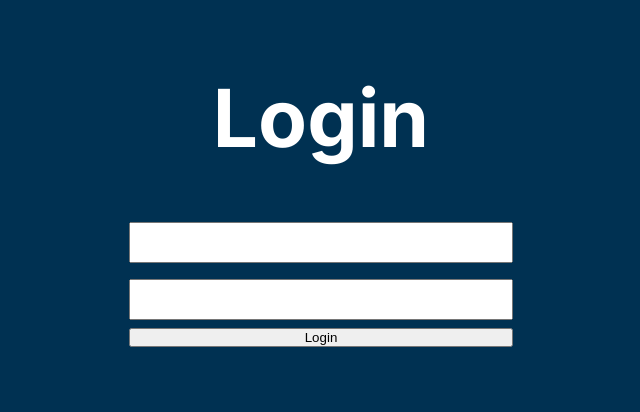
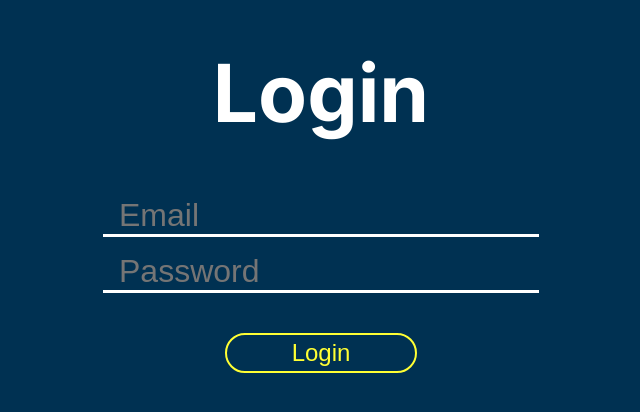
Before and after one commit to RenLevingar/jwt_authentication, a Next.js app: page / in a window 1280 px wide. Shown: the part 192-604 px from the top of the page, without its empty margins (319-959 px from the left). Built offline with nearby package versions, Linux system fonts and the light colour scheme.

Commit message:
CSS
Added a lot of new CSS to make the page look better.

```diff
--- /dev/null
+++ b/app/components/header.jsx
@@ -0,0 +1,13 @@
+import Link from "next/link";
+
+const header = () => {
+  return (
+    <div className="headerSection">
+        <Link href={"/home"}>Home</Link>
+        <Link href={"/profile"}>Profile</Link>
+        <Link href={"/"}>Logout</Link>
+    </div>
+  )
+}
+
+export default header
--- a/app/globals.css
+++ b/app/globals.css
@@ -11,6 +11,24 @@
     margin-bottom: 3rem;
 }
 
+/* header */
+.headerSection {
+    display: flex;
+    position: absolute;
+    justify-content: space-around;
+    top: 0;
+    background-color: #7C3626;
+    width: 100%;
+    align-items: center;
+}
+a{
+    color: white;
+    font-size: 2rem;
+    padding: 0.25rem;
+    text-decoration: none;
+    font-weight: 500;
+}
+
 /* login page */
 .loginSection{
     display: flex;
@@ -22,29 +40,57 @@
     display: flex;
     flex-direction: column;
     text-align: center;
+    align-items: center;
     width: 30vw;
 }
 input{
     margin-top: 0.5rem;
     margin-bottom: 0.5rem;
-    font-size: 2rem;
+    font-size: 2rem !important;
+    background-color: #003152 !important;
+    border: none;
+    border-bottom: 3px solid white;
+    color: white !important;
+    padding-left: 1rem;
 }
-/* Change Autocomplete styles in Chrome*/
-input:-webkit-autofill,
-input:-webkit-autofill:hover,
-input:-webkit-autofill:focus,
-textarea:-webkit-autofill,
-textarea:-webkit-autofill:hover,
-textarea:-webkit-autofill:focus,
-select:-webkit-autofill,
-select:-webkit-autofill:hover,
-select:-webkit-autofill:focus {
-    margin-top: 0.5rem;
-    margin-bottom: 0.5rem;
-    font-size: 2rem;
+input:focus{
+    outline: none;
 }
-input:autofill{
-    margin-top: 0.5rem;
-    margin-bottom: 0.5rem;
-    font-size: 2rem;
+button{
+    font-size: 1.5rem;
+    color: #FFFF33;
+    width: 50%;
+    border: 2px solid #FFFF33;
+    border-radius: 100px;
+    padding: 0.25rem;
+    background: none;
+    margin-top: 2rem;
 }
+button:hover{
+    cursor: pointer;
+}
+
+/* home page */
+.homeSection{
+    display: flex;
+    flex-direction: column;
+    align-items: center;
+    margin-top: 2rem;
+}
+.homeTitle{
+    margin-top: 2rem;
+}
+
+/* profile page */
+.profileTitle{
+    margin-top: 5rem;
+}
+.profileSection{
+    display: flex;
+    justify-content: center;
+    text-align: center;
+    width: 100%;
+}
+.profileInfo{
+    color: white;
+}
--- a/app/page.tsx
+++ b/app/page.tsx
@@ -2,19 +2,20 @@
 
 import { redirect } from "next/navigation";
 import {login} from './lib';
+import Header from './components/header'
 
 export default function Login() {
 
   return (
     <section className="loginSection">
-      <form action={async (formdata)=>{
+      <form autoComplete="off" action={async (formdata)=>{
         const success = await login(formdata);
         if(success){redirect('/home')}else{alert("Wrong email/password")}
       }}>
         <main className="loginMain">
           <h1>Login</h1>
-          <input type="email" name="email" id="email"/>
-          <input type="password" name="password" id="password"/>
+          <input type="email" name="email" id="email" placeholder="Email"/>
+          <input type="password" name="password" id="password" placeholder="Password"/>
           <button type="submit">Login</button>
         </main>
       </form>
```
Also changed, not shown: app/home/page.tsx (+4 -3 lines), app/profile/page.tsx (+8 -4 lines).
